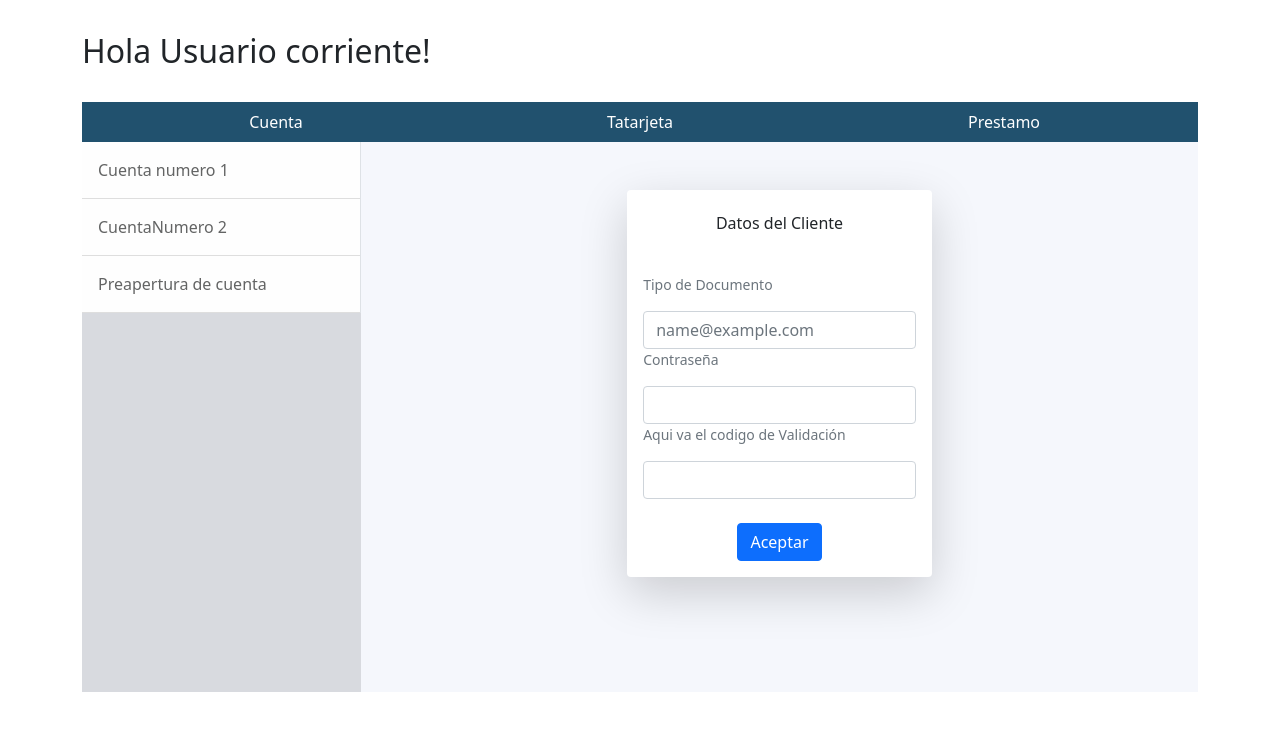
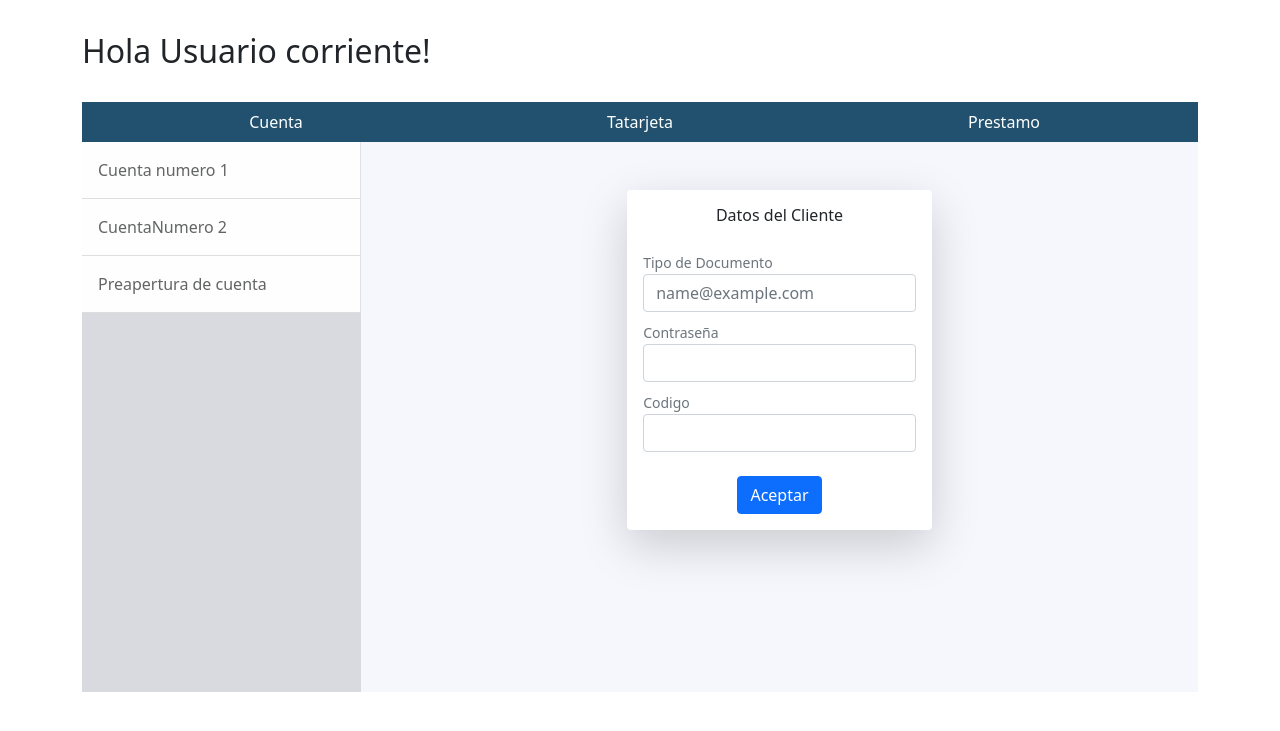
Before and after one commit to Damurq/database_backend, a Django app: page /HomeUser/SolicitarCita/12 in a window 1280 px wide. Shown: the part 56-787 px from the top of the page. Run offline with Django 3.2, Linux system fonts and the light colour scheme.

Commit message:
cliente data

```diff
--- a/Frontend/template/components/ClientDataSC.html
+++ b/Frontend/template/components/ClientDataSC.html
@@ -12,19 +12,19 @@
                                 <div class="row justify-content-center">
                                     <div class="col-lg-5">
                                         <div class="card shadow-lg border-0 rounded-lg mt-5">
-                                            <div><h6 class="text-center font-weight-light my-4">Datos del Cliente</h6></div>
+                                            <div><h6 class="text-center font-weight-light mt-3">Datos del Cliente</h6></div>
                                             <div class="card-body">
                                                 <form>
                                                     <div class="form-imput">
-                                                        <div class="small mb-3 text-muted"><p>Tipo de Documento</p></div>
+                                                        <label  class="small text-muted" for="tipdecuenta">Tipo de Documento</label>
                                                         <input class="form-control"  type="email" placeholder="name@example.com" />
                                                     </div>
-                                                    <div class="form-imput">
-                                                        <div class="small mb-3 text-muted"><p>Contraseña</p></div>
+                                                    <div class="form-imput mt-2">
+                                                        <label  class="small text-muted" for="tipdecuenta">Contraseña</label>
                                                         <input class="form-control" id="inputPassword" type="password" placeholder="">
                                                     </div>
-                                                    <div class="form-Cod">
-                                                        <div class="small mb-3 text-muted"><p>Aqui va el codigo de Validación</p></div>
+                                                    <div class="form-Cod mt-2">
+                                                        <label  class="small text-muted" for="tipdecuenta">Codigo</label>
                                                         <input class="form-control" id="" type="password" placeholder="">
                                                     </div>
                                                     <div class="d-flex align-items-center justify-content-center mt-4 mb-0">
```
